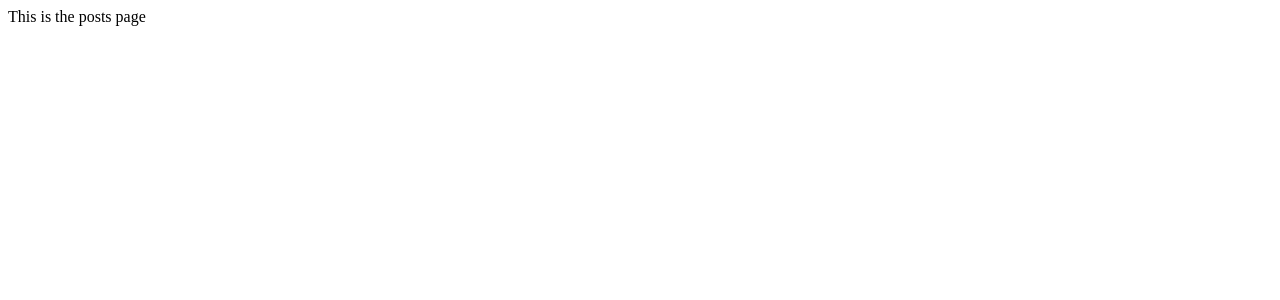
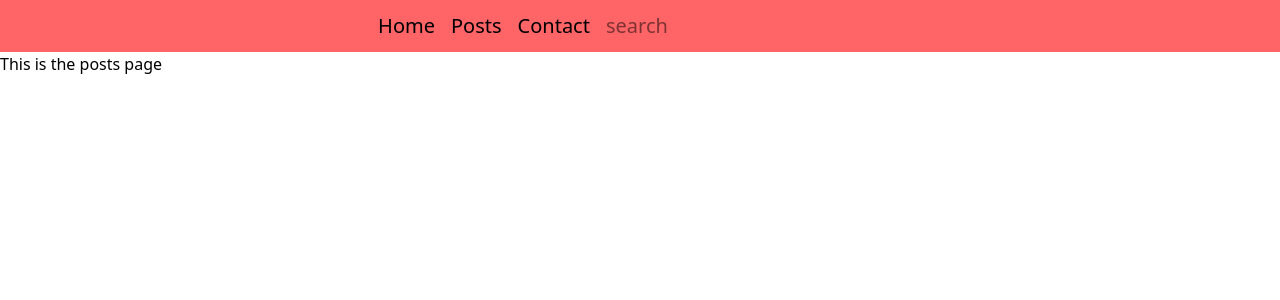
Before and after one commit to Kandy1116/next14-crash-course, a Next.js app: page /posts in a window 1280 px wide. Shown: the top 300 px of the page. Built offline with nearby package versions, Linux system fonts and the light colour scheme.

Commit message:
update work

```diff
--- a/app/components/Navbar.js
+++ b/app/components/Navbar.js
@@ -1,10 +1,19 @@
+import Link from "next/link";
+
 function Navbar() {
   return (
-    <nav className="bg-blue-400">
+    <nav className="bg-red-400">
         <ul className="flex justify-center space-x-4 text-xl p-3">
-            <li>Home</li>
-            <li>Posts</li>
-            <li>Contact</li>
+            <Link href={"/"}>
+                <li>Home</li>
+            </Link>
+            <Link href={"/posts"}>
+                <li>Posts</li>
+            </Link>
+            <Link href={"/contact"}>
+                <li>Contact</li>
+            </Link>
+            <input placeholder="search" />
         </ul>
 
     </nav>
--- a/app/globals.css
+++ b/app/globals.css
@@ -1,4 +1,4 @@
-/* @import "tailwindcss"; */
-@tailwind base;
+@import "tailwindcss";
+/* @tailwind base;
 @tailwind components;
-@tailwind utilities;
+@tailwind utilities; */
--- a/app/posts/page.js
+++ b/app/posts/page.js
@@ -1,8 +1,12 @@
-import React from 'react'
+import Navbar from "../components/Navbar";
+import React from "react";
 
 function Page() {
   return (
-    <div>This is the posts page</div>
+    <div>
+        <Navbar />
+        This is the posts page
+    </div>
   )
 }
 
--- a/package.json
+++ b/package.json
@@ -14,7 +14,11 @@
   },
   "devDependencies": {
     "@tailwindcss/postcss": "^4",
+    "autoprefixer": "^10.4.24",
     "babel-plugin-react-compiler": "1.0.0",
-    "tailwindcss": "^4"
+    "init": "^0.1.2",
+    "npx": "^10.2.2",
+    "postcss": "^8.5.6",
+    "tailwindcss": "^4.1.18"
   }
 }
```
Also changed, not shown: 1 other file (tests, documents, lock files or other folders).
